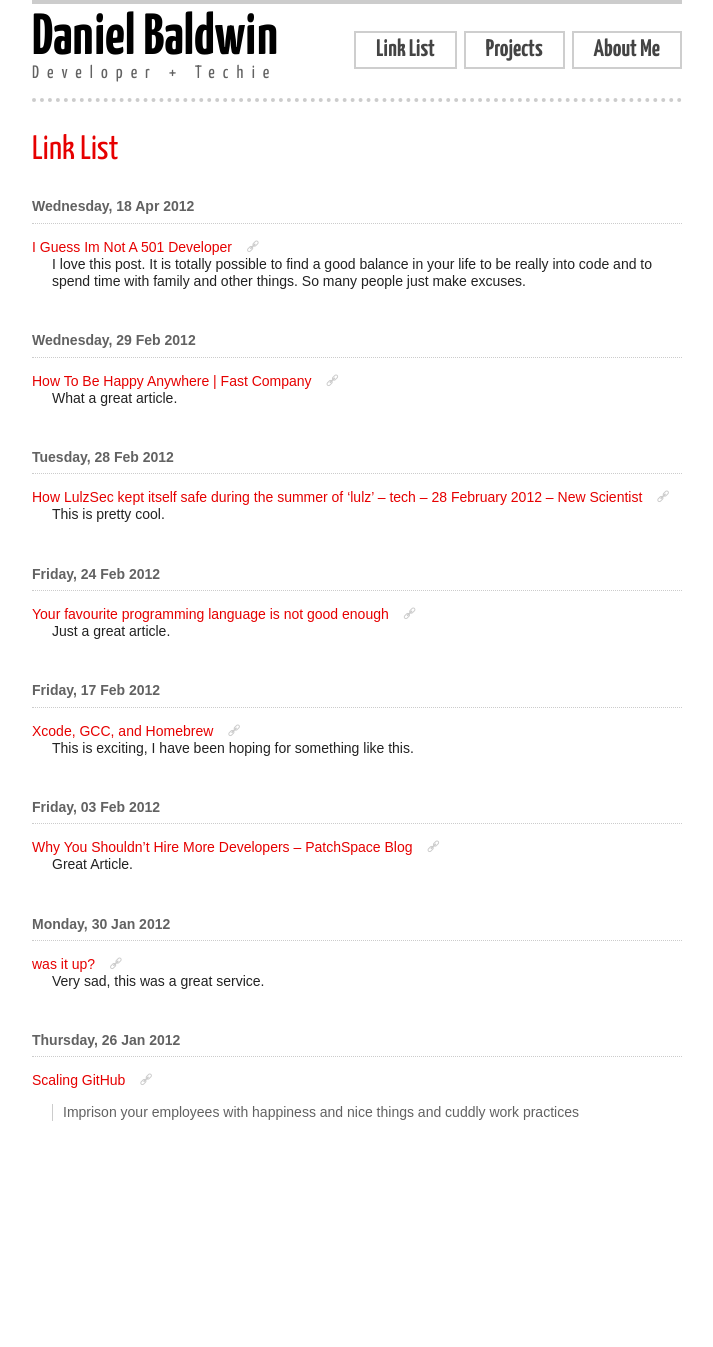
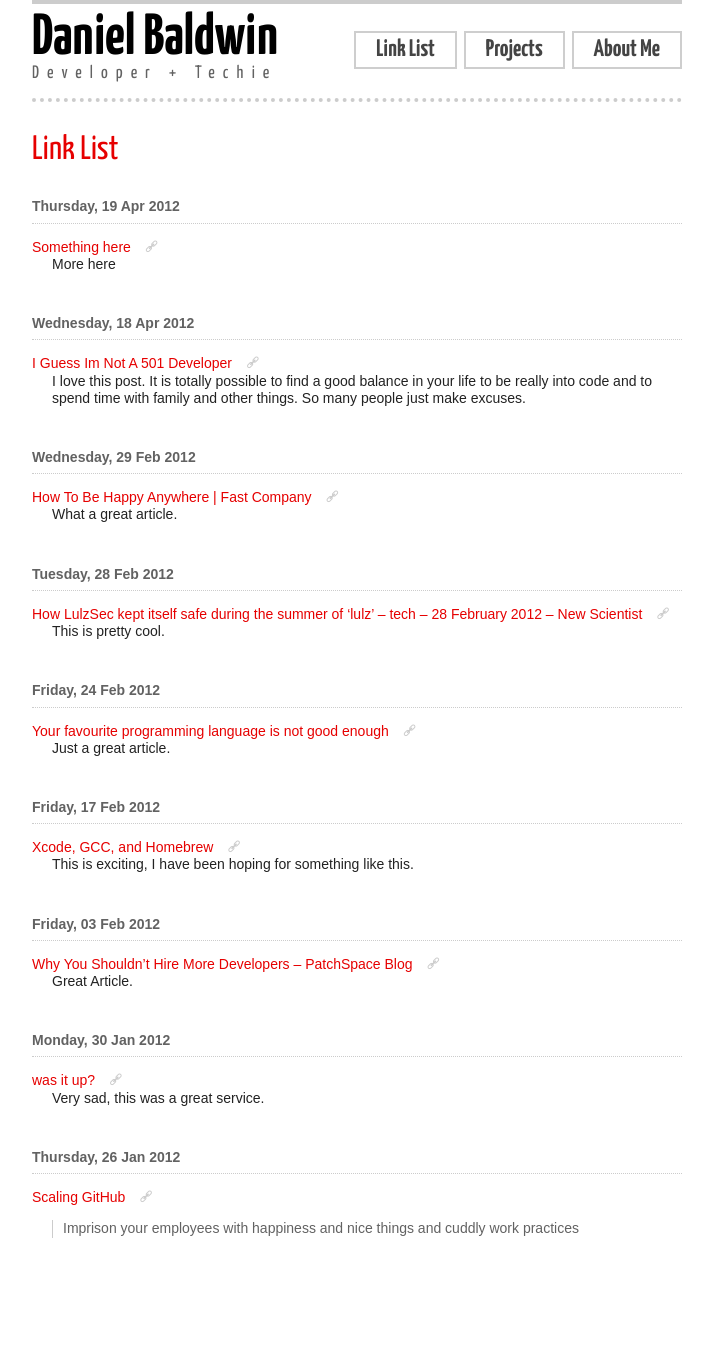
Before and after one commit to danielcbaldwin/danielcbaldwin.github.com, a Jekyll site: the page built from links/index.html, in a window 1280 px wide. Shown: the whole page, without its empty margins (283-996 px from the left). Built offline with Jekyll 4.4.1, drawn with Linux system fonts in a browser that asks for light colours; nearby versions of some CDN libraries; Markdown is read by kramdown in place of the engine named in the settings; before the commit the page ends 1230 px from its top, so only the background shows below that.

Commit message:
Auto Added Link

```diff
--- a/index.html
+++ b/index.html
@@ -4,8 +4,10 @@ layout: default
 {% assign is_home = true %}
 <section class="listing">
 	<ul>
-		{% for post in site.posts %}
-			<li>{% include post-listing.html %}</li>
+        {% for post in site.posts %}
+          {% if post.published == true %}
+             <li>{% include post-listing.html %}</li>
+          {% endif %}
 		{% endfor %}
 	</ul>
 </section>
--- a/links/index.html
+++ b/links/index.html
@@ -2,7 +2,18 @@
 layout: link-list
 title: Link List
 ---
-<h4 class="date-seperator first">Wednesday, 18 Apr 2012</h4>
+<h4 class="date-seperator first">Thursday, 19 Apr 2012</h4>
+<dl class="linklist">
+  <dt>
+    <a href="http://www.axis41.com">Something here</a>
+    <a href="/links/something-here.html" class="permalink">a</a>
+  </dt>
+  <dd>
+    <p>More here</p>
+  </dd>
+</dl>
+
+<h4 class="date-seperator">Wednesday, 18 Apr 2012</h4>
 <dl class="linklist">
   <dt>
     <a href="http://adit.io/posts/2012-04-18-I_guess_Im_not_a_501_Developer.html">I Guess Im Not A 501 Developer</a>
```
Also changed, not shown: _links/something-here.md (added, +8 -0 lines), links/something-here.md (added, +8 -0 lines), 1 other file.
